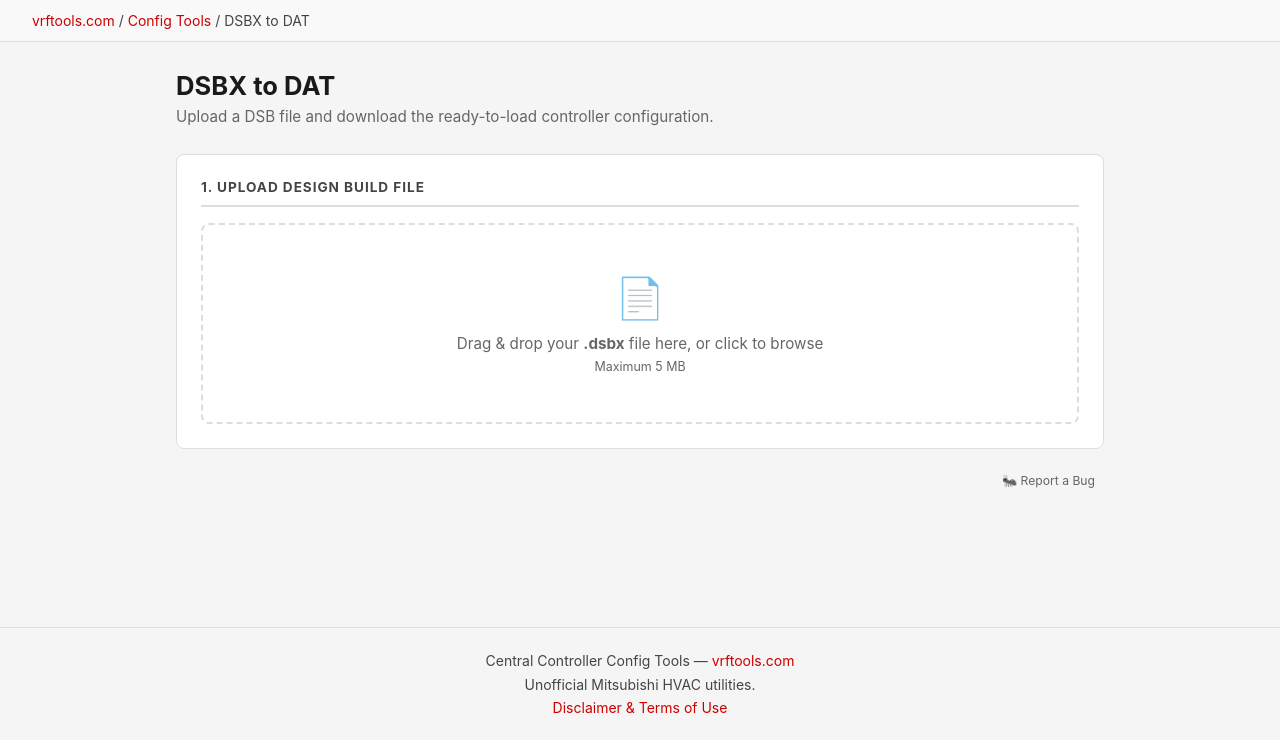
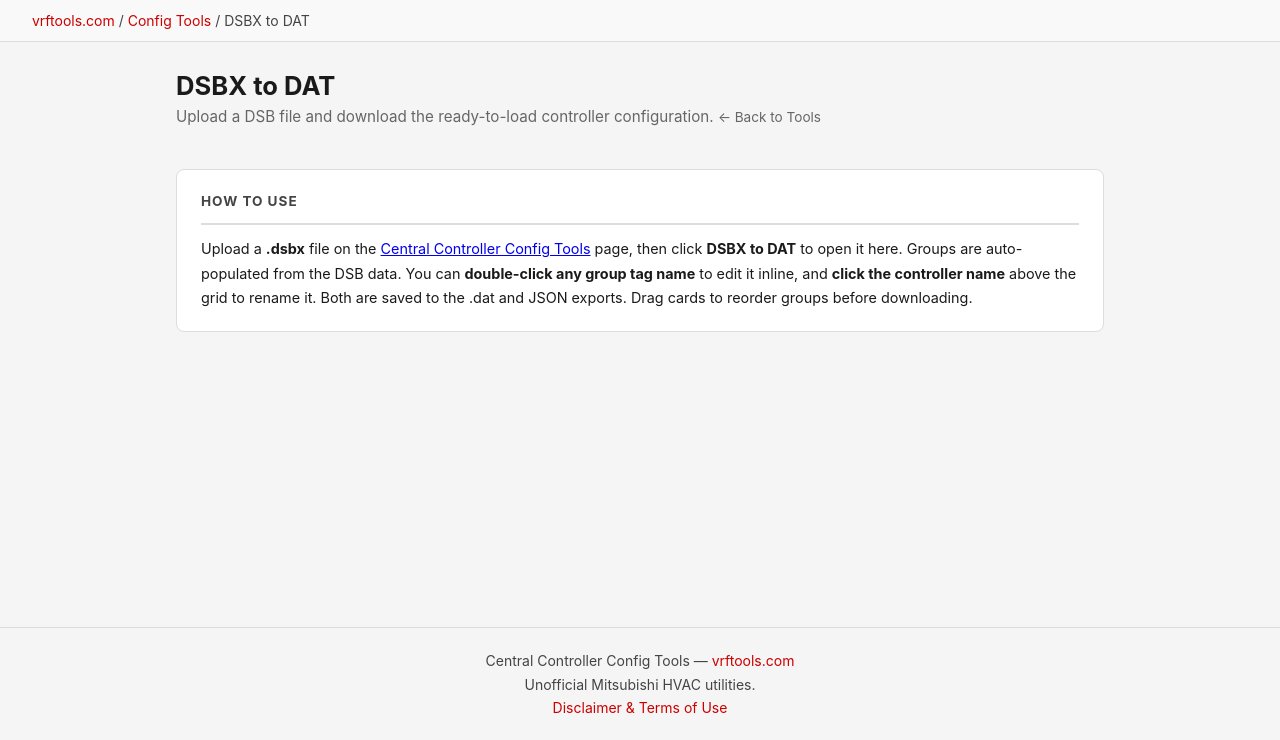
Before and after one commit to madison2112/vrftools-site, a Flask app: page /dsbx-to-dat in a window 1280 px wide. Shown: the part 60-800 px from the top of the page. Run offline with Flask 3, Linux system fonts and the light colour scheme.

Commit message:
fix: 12 changes — natural sort, exportJson flush+filename, back buttons, instructional cards, resume session card, per-tool popups, card sizing, info icon position, ctrl-name styling, remove upload drop zones from tool pages

```diff
--- a/web/lib/dat_utils.py
+++ b/web/lib/dat_utils.py
@@ -389,9 +389,15 @@ def rearrange_and_convert_dat_bytes(dat_bytes: bytes, orders: dict) -> list:
 
 def sort_groups_by_tag(cards: list) -> list:
     """
-    Return a new_order list that sorts IC/AIC groups by tag name,
-    followed by LC groups, preserving internal order within each category.
+    Return a new_order list that sorts IC/AIC groups by tag name using natural
+    sort (IDU-1, IDU-2, IDU-10, IDU-11 — not IDU-1, IDU-10, IDU-11, IDU-2).
+    LC groups follow, preserving internal order within each category.
     """
+    import re
+
+    def _natural_key(s):
+        return [int(c) if c.isdigit() else c.lower() for c in re.split(r'(\d+)', s)]
+
     ic_slots = [c["slot"] for c in cards
                 if c["unit_types"] and c["unit_types"][0] in ("IC", "AIC")]
     lc_slots = [c["slot"] for c in cards
@@ -399,8 +405,8 @@ def sort_groups_by_tag(cards: list) -> list:
     other    = [c["slot"] for c in cards
                 if c["slot"] not in ic_slots and c["slot"] not in lc_slots]
 
-    ic_sorted = sorted(ic_slots, key=lambda s: next(
-        (c["tag"] for c in cards if c["slot"] == s), ""))
+    ic_sorted = sorted(ic_slots, key=lambda s: _natural_key(
+        next((c["tag"] for c in cards if c["slot"] == s), "")))
 
     return ic_sorted + other + lc_slots
 
--- a/web/static/css/style.css
+++ b/web/static/css/style.css
@@ -619,3 +662,43 @@ footer a:hover { text-decoration: underline; }
   outline: none;
   min-width: 60px;
 }
+
+/* ── Back to tools link ── */
+.back-link {
+  display: inline-flex;
+  align-items: center;
+  gap: 6px;
+  font-size: 0.85rem;
+  color: var(--muted);
+  text-decoration: none;
+  margin-bottom: 16px;
+  transition: color 0.15s;
+}
+.back-link:hover { color: var(--red); }
+
+/* ── Tool instructions card ── */
+.instruct-card {
+  background: var(--white);
+  border: 1px solid var(--border);
+  border-radius: 8px;
+  padding: 20px 24px;
+  margin-bottom: 20px;
+  font-size: 0.9rem;
+  line-height: 1.7;
+  color: var(--dark);
+}
+.instruct-card .instruct-title {
+  font-size: 0.85rem;
+  font-weight: 700;
+  text-transform: uppercase;
+  letter-spacing: 0.07em;
+  color: var(--gray);
+  margin-bottom: 12px;
+  padding-bottom: 10px;
+  border-bottom: 2px solid var(--border);
+}
+
+/* ── Responsive hub cards ── */
+@media (max-width: 900px) {
+  .tool-grid-square { grid-template-columns: repeat(auto-fill, minmax(170px, 1fr)); }
+}
--- a/web/static/js/main.js
+++ b/web/static/js/main.js
@@ -314,7 +314,19 @@ function hideError(id) {
 // JSON export / session preload (codetest feature)
 // ---------------------------------------------------------------------------
 
-function exportJson(sessionId, tool) {
+async function exportJson(sessionId, tool) {
+  // Flush any pending slot-order saves before exporting so the JSON captures
+  // the latest card arrangement.  Without this the server still sees the
+  // pre-drag order when it builds the export payload.
+  if (window.state && window.state.gridCols) {
+    var saves = Object.entries(window.state.gridCols).map(function(entry) {
+      var idx  = parseInt(entry[0]);
+      var cols = entry[1];
+      return _persistSlotOrder(idx, cols.col1, cols.col2);
+    });
+    await Promise.all(saves);
+  }
+
   fetch('/api/export-json', {
     method:  'POST',
     headers: { 'Content-Type': 'application/json' },
@@ -328,7 +340,7 @@ function exportJson(sessionId, tool) {
     const url = URL.createObjectURL(blob);
     const a   = document.createElement('a');
     a.href     = url;
-    a.download = 'config_export.json';
+    a.download = 'vrf-tools_session.json';
     document.body.appendChild(a);
     a.click();
     document.body.removeChild(a);
--- a/web/templates/dsbx_to_dat.html
+++ b/web/templates/dsbx_to_dat.html
@@ -4,32 +4,22 @@
 
 {% block content %}
 <h1 class="page-title">DSBX to DAT</h1>
-<p class="page-subtitle">Upload a DSB file and download the ready-to-load controller configuration.</p>
+<p class="page-subtitle">Upload a DSB file and download the ready-to-load controller configuration. <a href="/config-tools" class="back-link">&larr; Back to Tools</a></p>
 
-<div class="card" id="upload-card">
-  <div class="card-title">1. Upload Design Build File</div>
-  <div class="drop-zone" id="drop-zone" data-accept=".dsbx">
-    <div class="icon">&#128196;</div>
-    <p>Drag &amp; drop your <strong>.dsbx</strong> file here, or click to browse</p>
-    <small>Maximum 5 MB</small>
-    <input type="file" id="file-input" accept=".dsbx" style="display:none">
-  </div>
-  <div id="upload-error" class="alert alert-error" style="display:none"></div>
-</div>
-
-<div id="bug-btn-pre" class="bug-link-wrap">
-  <a href="/contact?type=issue&tool=dsbx-to-dat" class="bug-link">🐜 Report a Bug</a>
+<div class="instruct-card">
+  <div class="instruct-title">How to Use</div>
+  <p>Upload a <strong>.dsbx</strong> file on the <a href="/config-tools">Central Controller Config Tools</a> page, then click <strong>DSBX to DAT</strong> to open it here. Groups are auto-populated from the DSB data. You can <strong>double-click any group tag name</strong> to edit it inline, and <strong>click the controller name</strong> above the grid to rename it. Both are saved to the .dat and JSON exports. Drag cards to reorder groups before downloading.</p>
 </div>
 
 <div id="results-section" style="display:none">
 
   <div class="card">
-    <div class="card-title">2. Review &amp; Optionally Rearrange Groups</div>
+    <div class="card-title">1. Review &amp; Optionally Rearrange Groups</div>
     <div id="blocks-container"></div>
   </div>
 
   <div class="card">
-    <div class="card-title">3. Download</div>
+    <div class="card-title">2. Download</div>
     <p class="muted-text" style="margin-bottom:16px">Choose the target tool version. If your project has multiple controller blocks, a ZIP file will be returned.</p>
     <div class="btn-row">
       <button class="btn btn-primary" id="btn-download-c400">Download for AE-C400 Tool</button>
@@ -48,8 +38,6 @@
 window.state = { sessionId: null };
 initFloatingSaveButton('dsbx-to-dat');
 const PRELOADED_SESSION = {{ preloaded_session | tojson }};
-
-setupDropZone('drop-zone', 'file-input', '/api/upload/dsbx', onUploaded);
 
 function onUploaded(data) {
   state.sessionId = data.session_id;
@@ -72,7 +60,6 @@ function onUploaded(data) {
     initSlotGrid(`group-grid-${idx}`, idx);
   });
 
-  document.getElementById('bug-btn-pre').style.display = 'none';
   document.getElementById('results-section').style.display = '';
   showFloatingSaveButton();
 }
```
Also changed, not shown: other parts of web/static/css/style.css (+49 -6 lines), web/templates/convert.html (+5 -16 lines), web/templates/index.html (+48 -7 lines), web/templates/rearranger.html (+5 -17 lines), web/templates/split.html (+5 -16 lines).
